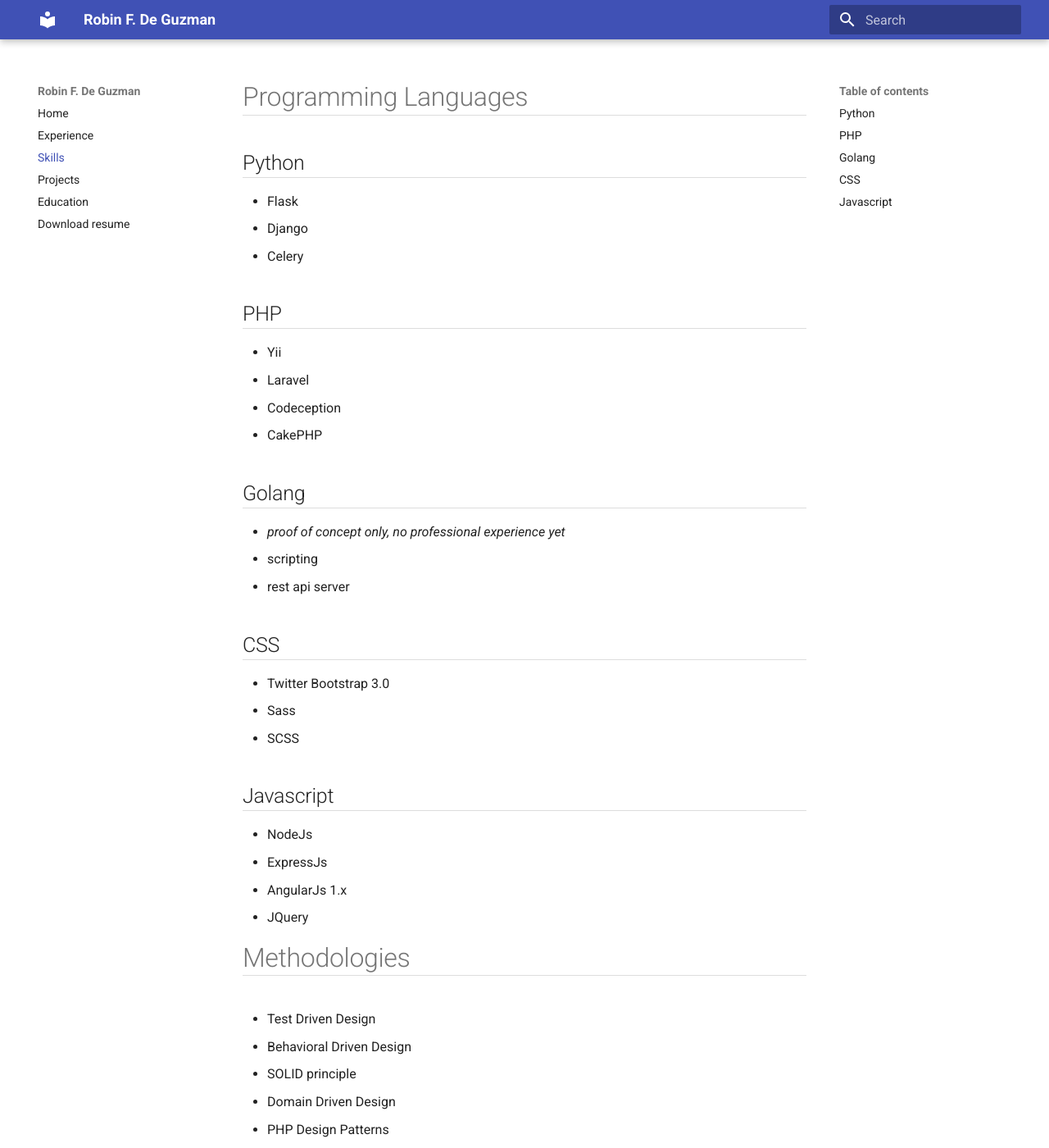
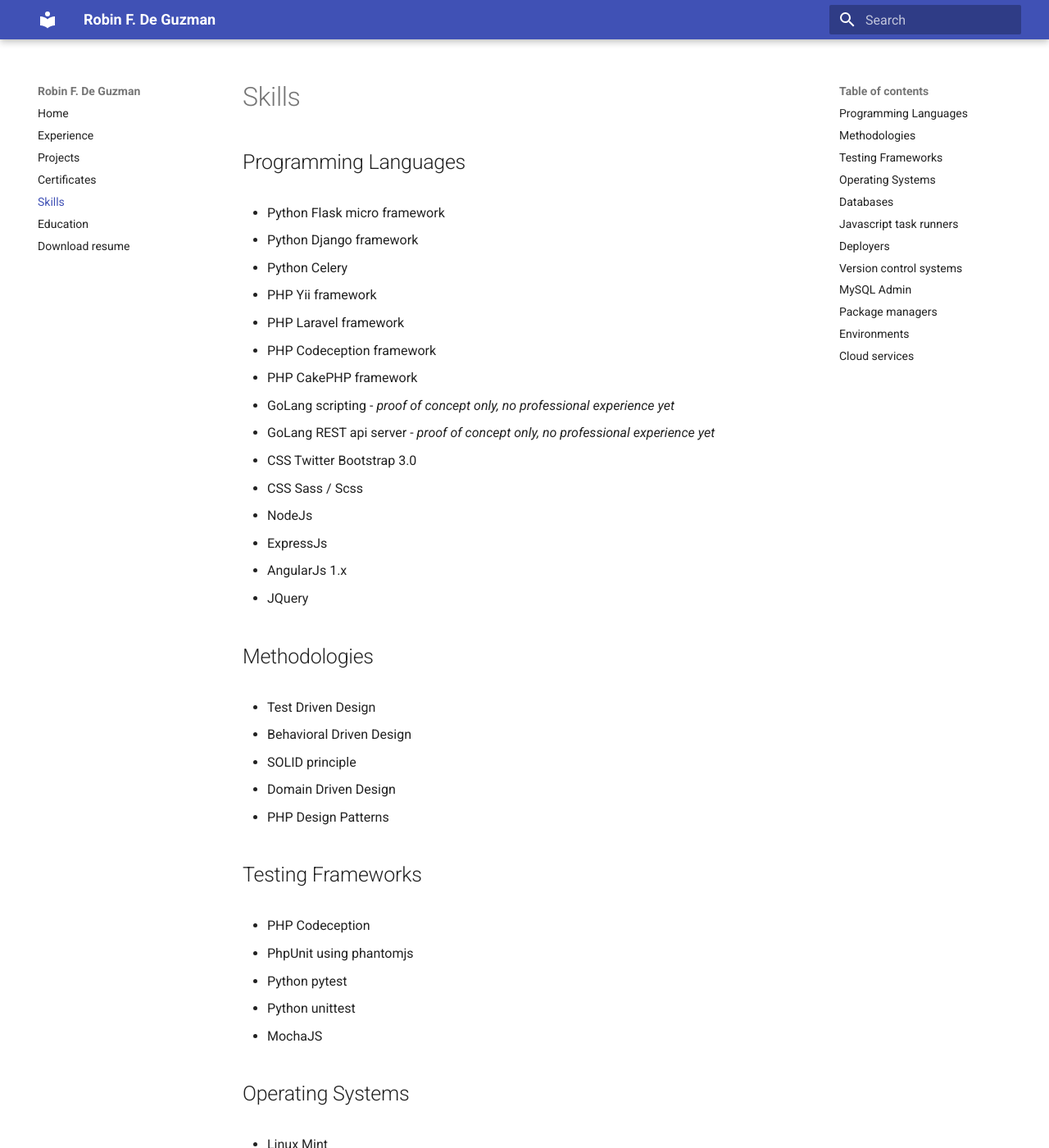
Before and after one commit to rfdeguzman21/rfdeguzman.github.io, an MkDocs documentation site: the page built from src/skills.md, in a window 1280 px wide and 1400 px high. Shown: the whole window at 82% size. Built offline with MkDocs 1.6.1 and Material for MkDocs 9.7.7, drawn with Linux system fonts in a browser that asks for light colours; old or Windows-style settings are respelled for this version of MkDocs; some of the changed text lies outside the part shown.

Commit message:
Updated pages w/ the latest changes

```diff
--- a/mkdocs.yml
+++ b/mkdocs.yml
@@ -17,8 +17,9 @@
 pages:
     - Home: index.md
     - Experience: experiences.md
+    - Projects: projects.md
+    - Certificates: certificates.md
     - Skills: skills.md
-    - Projects: projects.md
     - Education: education.md
     - Download resume: downloads/robindeguzman_resume.docx
 
--- a/src/css/main.css
+++ b/src/css/main.css
@@ -1,3 +1,11 @@
 h1,h2,h3 {
-    border-bottom: 1px solid #ddd
+    /* border-bottom: 1px solid #ddd */
 }
+
+.md-typeset h1 {
+    margin: 0 0;
+}
+
+.md-typeset h2 {
+    margin: 2rem 0 1.6rem;
+}
--- a/src/skills.md
+++ b/src/skills.md
@@ -1,40 +1,25 @@
 
-# Programming Languages
+# Skills
 
-## Python
+## Programming Languages
 
-- Flask
-- Django
-- Celery
-
-## PHP
-
-- Yii
-- Laravel
-- Codeception
-- CakePHP
-
-## Golang
-- *proof of concept only, no professional experience yet*
-- scripting
-- rest api server
-
-## CSS
-
-- Twitter Bootstrap 3.0
-- Sass
-- SCSS
-
-
-## Javascript
-
+- Python Flask micro framework
+- Python Django framework
+- Python Celery
+- PHP Yii framework
+- PHP Laravel framework
+- PHP Codeception framework
+- PHP CakePHP framework
+- GoLang scripting - *proof of concept only, no professional experience yet*
+- GoLang REST api server - *proof of concept only, no professional experience yet*
+- CSS Twitter Bootstrap 3.0
+- CSS Sass / Scss
 - NodeJs
 - ExpressJs
 - AngularJs 1.x
 - JQuery
 
-
-# Methodologies
+## Methodologies
 - Test Driven Design
 - Behavioral Driven Design
 - SOLID principle
@@ -42,26 +27,15 @@
 - PHP Design Patterns
 
 
-# Testing Frameworks
+## Testing Frameworks
 
-## PHP
+- PHP Codeception
+- PhpUnit using phantomjs
+- Python pytest
+- Python unittest
+- MochaJS
 
-- Codeception
-- PhpUnit
-- phantomjs
-- Selenium
-
-## Python
-
-- pytest
-- unittest
-
-## Javascript
-
-- mocha
-
-
-# Operating Systems
+## Operating Systems
 - Linux Mint
 - Ubuntu
 - ArchLinux
@@ -69,7 +43,7 @@
 - CentOS
 
 
-# Databases
+## Databases
 - MySQL 5
 - SQLite
 - MongoDB
```
Also changed, not shown: other parts of src/skills.md (+5 -37 lines), resume.header.md (added, +5 -0 lines), src/certificates.md (added, +12 -0 lines), src/education.md (+35 -8 lines), src/experiences.md (+22 -6 lines), src/index.md (+6 -6 lines), src/projects.md (+84 -176 lines), 2 other files.
